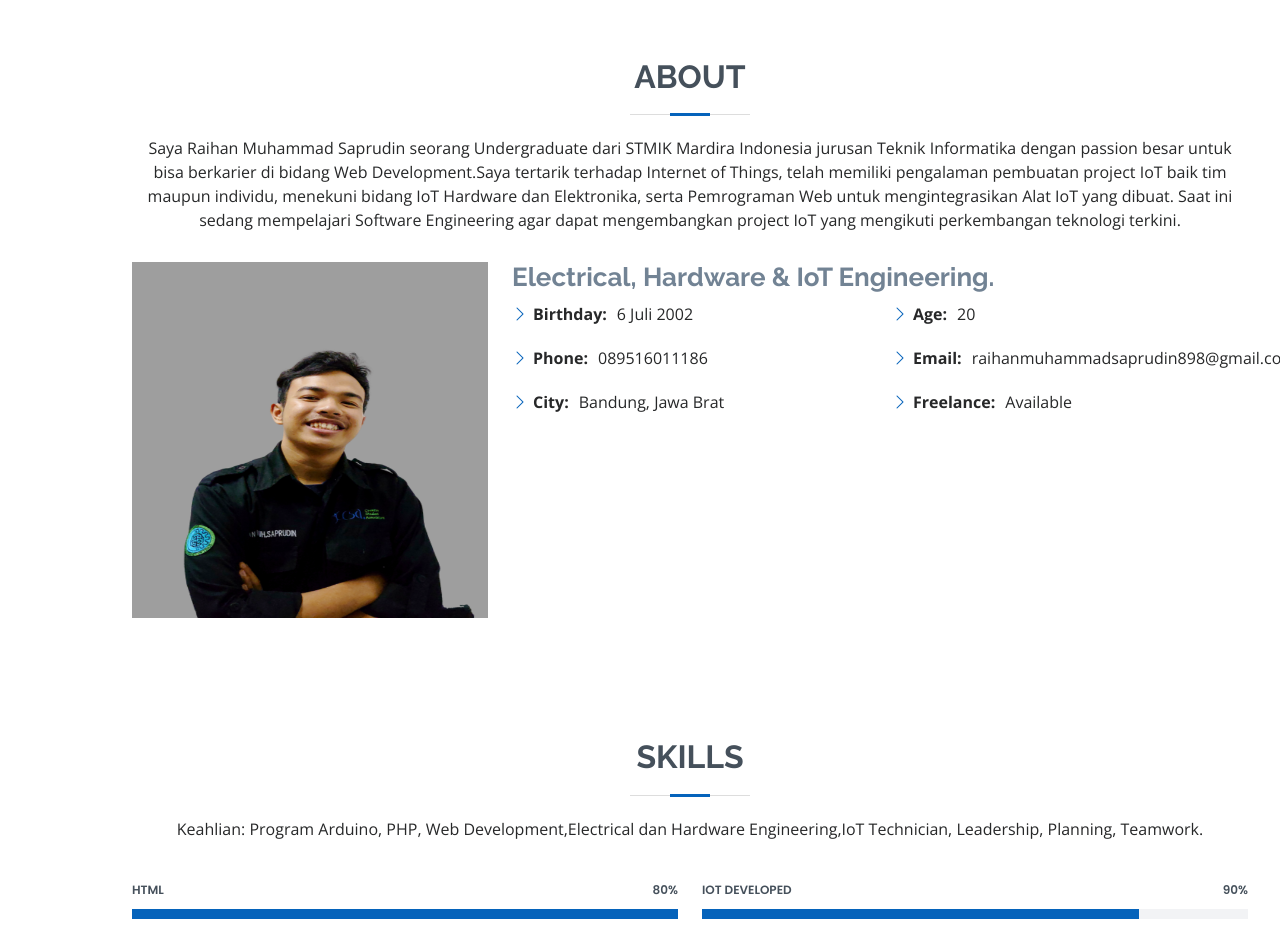
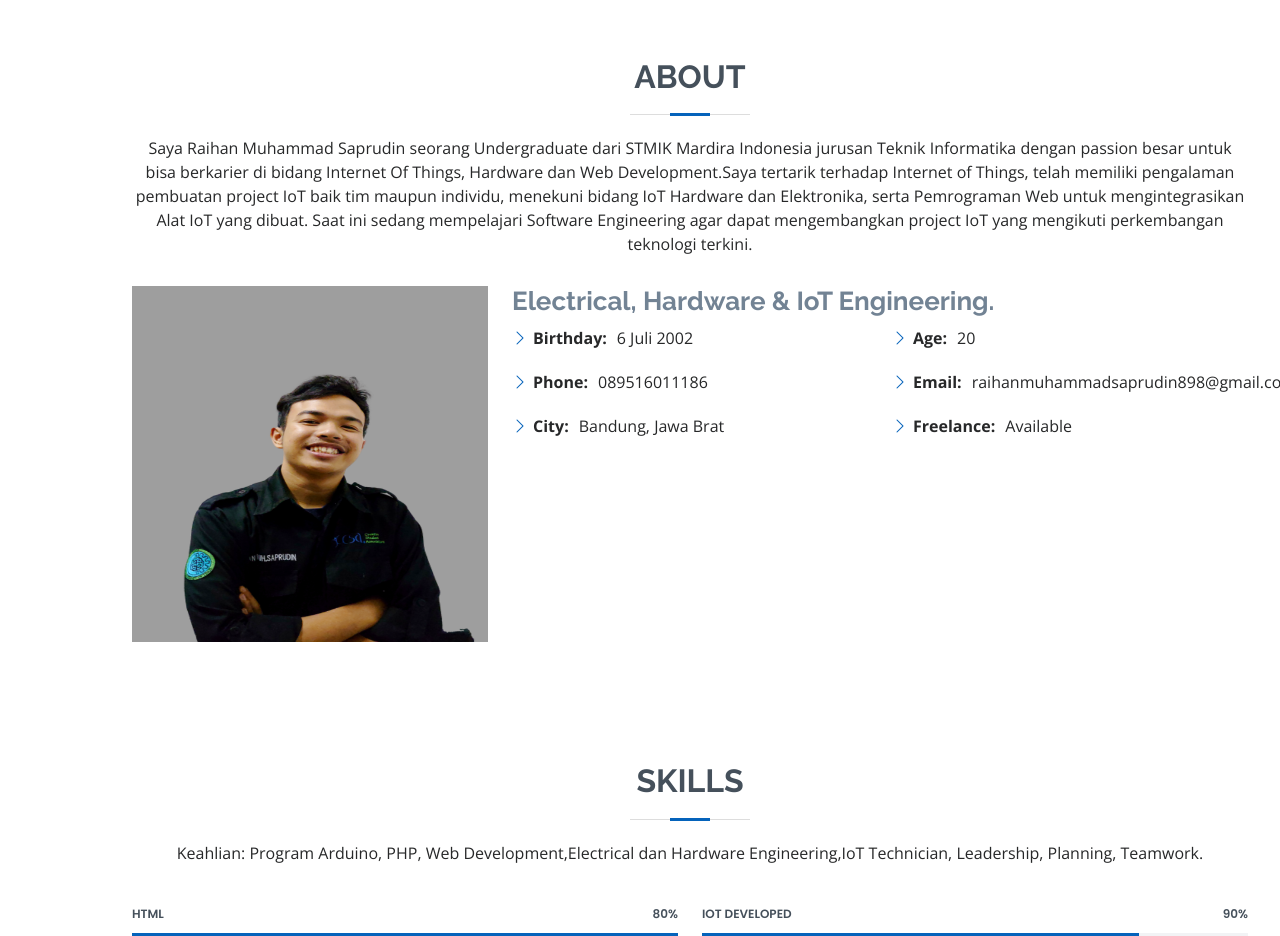
Before and after one commit to fsociety781/WebProfile, a plain HTML site: page index.html in a window 1280 px wide. Shown: the part 802-1738 px from the top of the page. Drawn offline with nearby package versions, Linux system fonts and the light colour scheme.

Commit message:
Update Coding di bagian About

```diff
--- a/index.html
+++ b/index.html
@@ -67,7 +67,7 @@
       <div class="container" data-aos="fade-up">
         <div class="section-title">
           <h2>About</h2>
-          <p>Saya Raihan Muhammad Saprudin seorang Undergraduate dari STMIK Mardira Indonesia jurusan Teknik Informatika dengan passion besar untuk bisa berkarier di bidang Web Development.Saya tertarik terhadap Internet of Things, telah memiliki pengalaman pembuatan project IoT baik tim maupun individu, menekuni bidang IoT Hardware dan Elektronika, serta Pemrograman Web untuk mengintegrasikan Alat IoT yang dibuat. Saat ini sedang mempelajari Software Engineering agar dapat mengembangkan project IoT yang mengikuti perkembangan teknologi terkini.</p>
+          <p>Saya Raihan Muhammad Saprudin seorang Undergraduate dari STMIK Mardira Indonesia jurusan Teknik Informatika dengan passion besar untuk bisa berkarier di bidang Internet Of Things, Hardware dan Web Development.Saya tertarik terhadap Internet of Things, telah memiliki pengalaman pembuatan project IoT baik tim maupun individu, menekuni bidang IoT Hardware dan Elektronika, serta Pemrograman Web untuk mengintegrasikan Alat IoT yang dibuat. Saat ini sedang mempelajari Software Engineering agar dapat mengembangkan project IoT yang mengikuti perkembangan teknologi terkini.</p>
         </div>
         <div class="row">
           <div class="col-lg-4">
```
